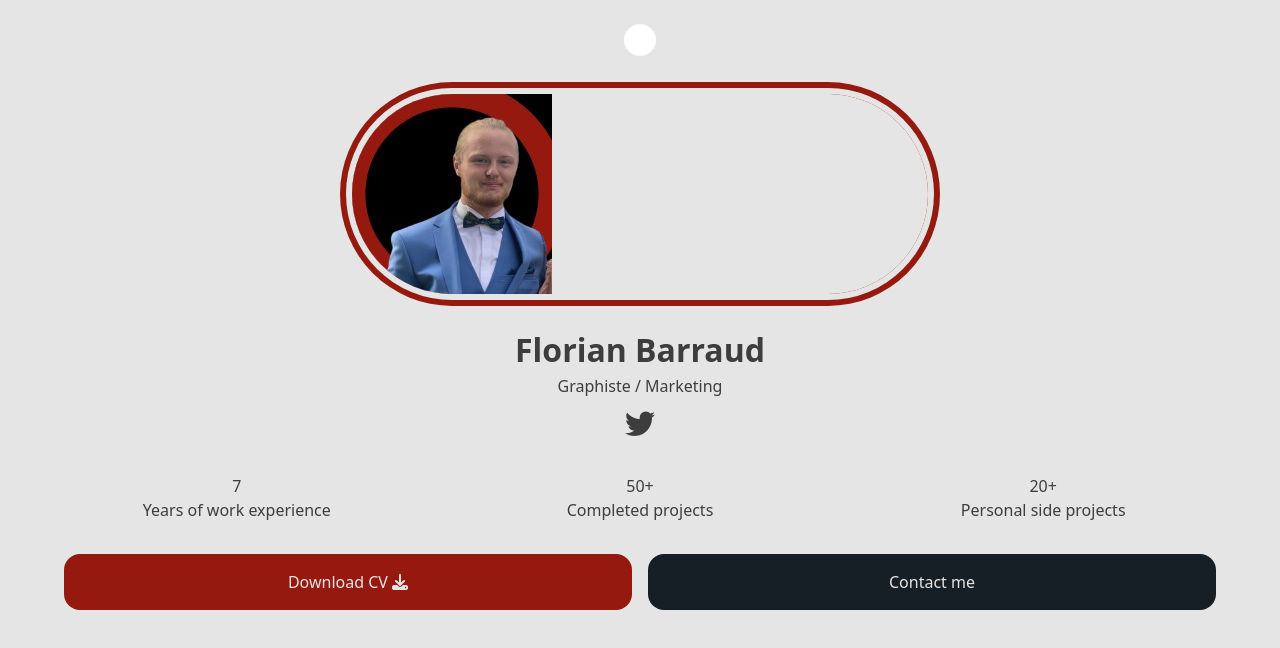
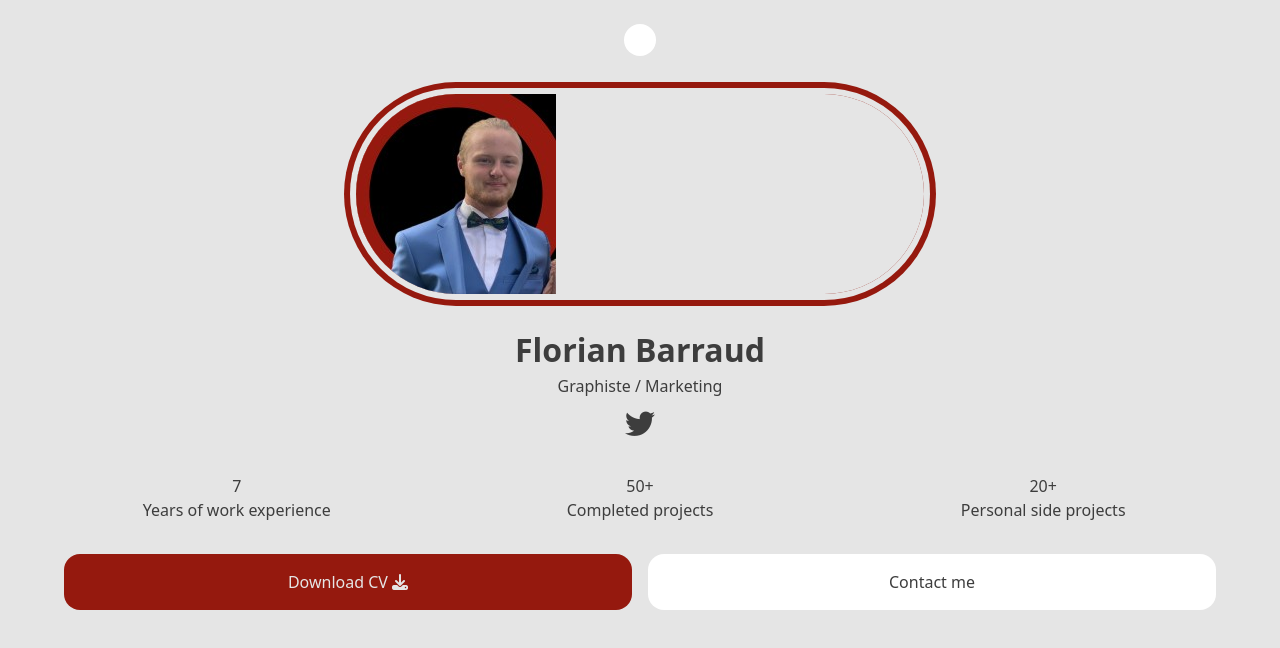
Before and after one commit to Jok-Rr/portfolio-barraud, a Next.js app: page / in a window 1280 px wide. Shown: the top 648 px of the page. Built offline with nearby package versions, Linux system fonts and the light colour scheme.

Commit message:
update(head): remove width

```diff
--- a/src/components/ProfilePic/ProfilePic.jsx
+++ b/src/components/ProfilePic/ProfilePic.jsx
@@ -4,7 +4,7 @@ import profilePic from "../../../public/image/1675265277430.jpeg";
 const ProfilePic = () => {
 	return (
 		<>
-			<div className="w-1/2 col-span-4 m-auto">
+			<div className="col-span-2 col-start-2">
 				<figure className="overflow-hidden rounded-full ring-myRed ring-[6px] ring-offset-[6px] ring-offset-myWhite dark:ring-offset-myDarkblue ">
 					<Image src={profilePic} />
 				</figure>
@@ -38,7 +38,7 @@ const ProfilePic = () => {
 			</a>
 			<a
 				href=""
-				className="col-span-2 py-4 text-center text-myWhite rounded-2xl bg-myDarklight"
+				className="col-span-2 py-4 text-center bg-white dark:text-myWhite rounded-2xl dark:bg-myDarklight"
 			>
 				Contact me
 			</a>
```
